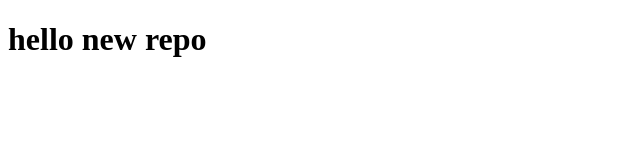
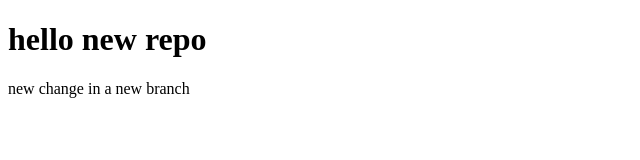
Before and after one commit to 0shahzad0/localrepo, a plain HTML site: page index.html in a window 1280 px wide. Shown: the whole page, without its empty margins (0-640 px from the left). Drawn offline with Linux system fonts and the light colour scheme.

Commit message:
new change

```diff
--- a/index.html
+++ b/index.html
@@ -7,5 +7,6 @@
 </head>
 <body>
     <div><h1>hello new repo</h1></div>
+    <div class="A1">new change in a new branch</div>
 </body>
 </html>
```
